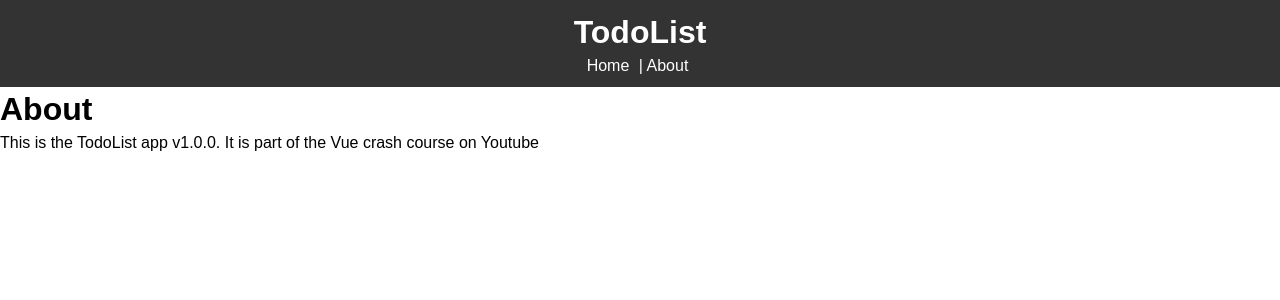
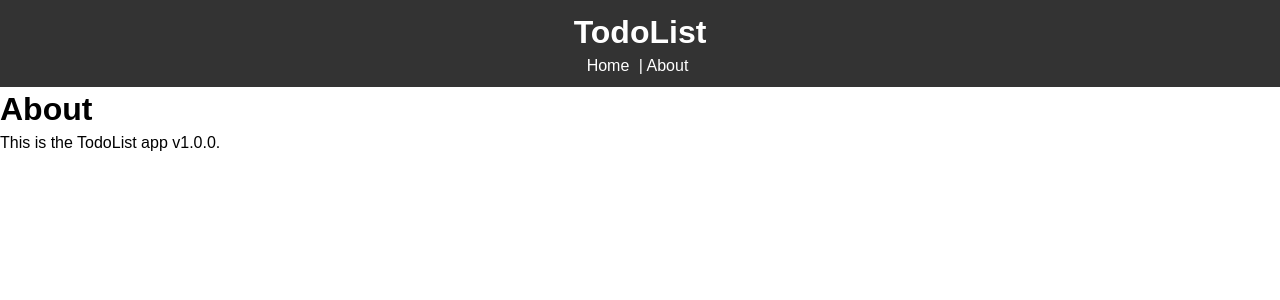
Before and after one commit to Akeem35/codeBuildAWS, a Vue app: page /#/about in a window 1280 px wide. Shown: the top 300 px of the page. Built offline with nearby package versions, Linux system fonts and the light colour scheme.

Commit message:
Update About.vue

```diff
--- a/src/views/About.vue
+++ b/src/views/About.vue
@@ -1,6 +1,6 @@
 <template>
   <div class="about">
     <h1>About</h1>
-    <p>This is the TodoList app v1.0.0. It is part of the Vue crash course on Youtube</p>
+    <p>This is the TodoList app v1.0.0.</p>
   </div>
 </template>
```
